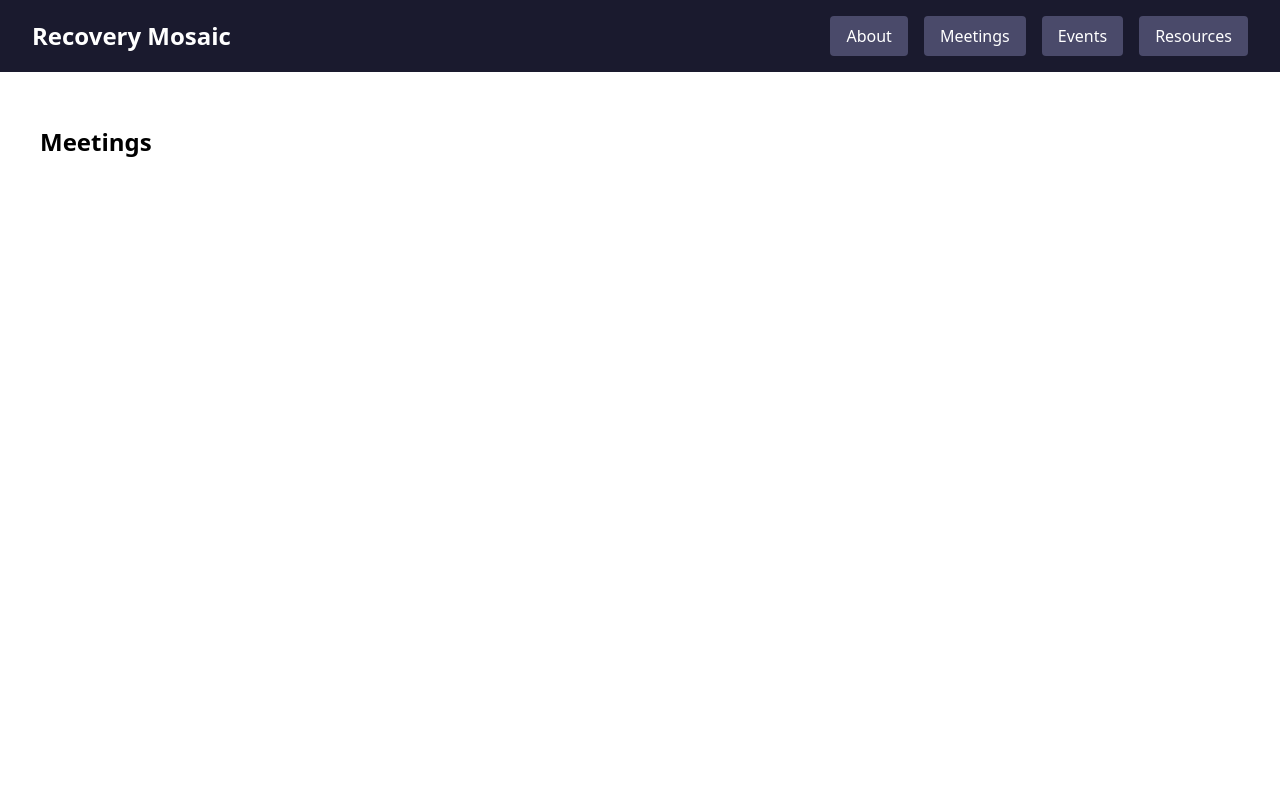
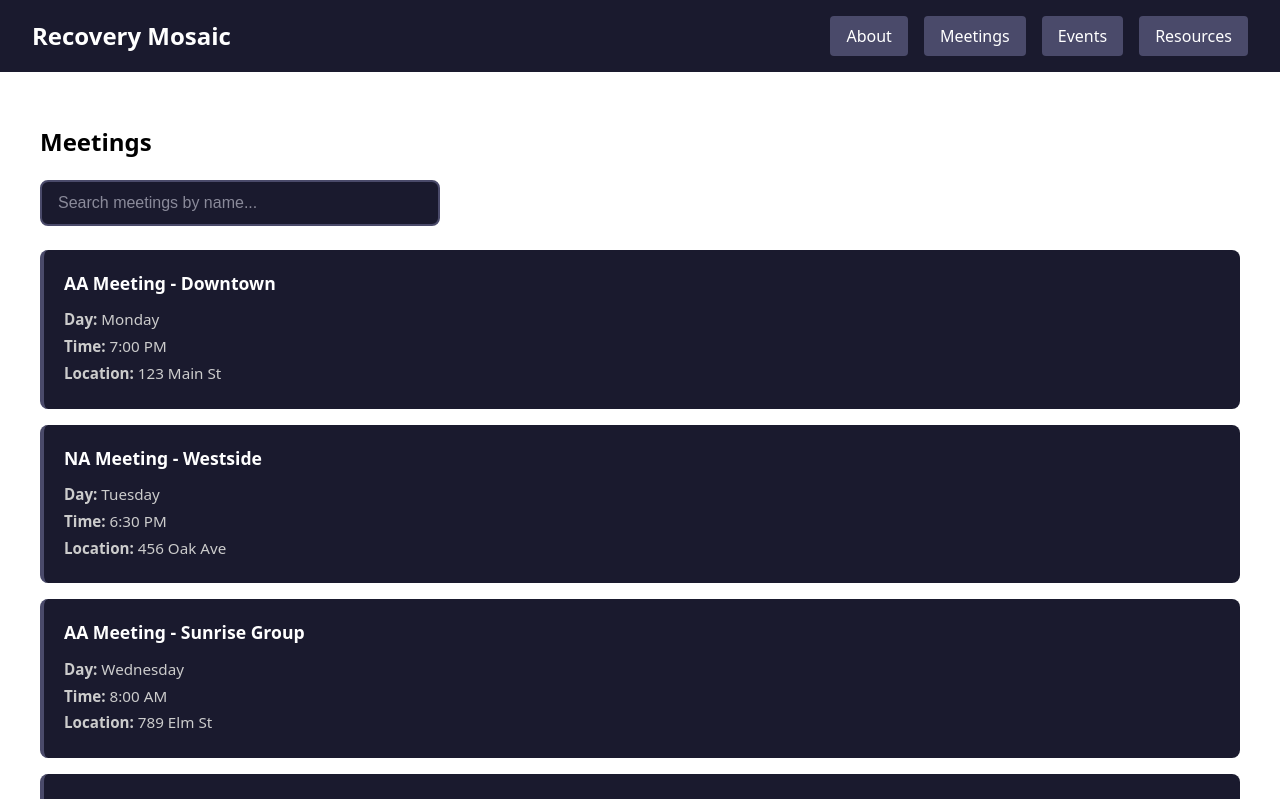
Before and after one commit to marthbear/Recovery-Mosaic, a React (Vite) app: page /meetings in a window 1280 px wide. Shown: the top 799 px of the page. Built offline with nearby package versions, Linux system fonts and the light colour scheme.

Commit message:
added search bar on meetings tab

```diff
--- /dev/null
+++ b/src/pages/Meetings.css
@@ -0,0 +1,53 @@
+.search-container {
+  margin-bottom: 1.5rem;
+}
+
+.search-input {
+  width: 100%;
+  max-width: 400px;
+  padding: 0.75rem 1rem;
+  font-size: 1rem;
+  border: 2px solid #4a4a6a;
+  border-radius: 8px;
+  background-color: #1a1a2e;
+  color: #ffffff;
+  outline: none;
+  transition: border-color 0.2s;
+}
+
+.search-input::placeholder {
+  color: #8a8a9a;
+}
+
+.search-input:focus {
+  border-color: #6a6a8a;
+}
+
+.meetings-list {
+  display: grid;
+  gap: 1rem;
+}
+
+.meeting-card {
+  background-color: #1a1a2e;
+  border-radius: 8px;
+  padding: 1.25rem;
+  border-left: 4px solid #4a4a6a;
+}
+
+.meeting-name {
+  margin: 0 0 0.75rem 0;
+  color: #ffffff;
+  font-size: 1.1rem;
+}
+
+.meeting-detail {
+  margin: 0.25rem 0;
+  color: #cccccc;
+  font-size: 0.95rem;
+}
+
+.no-results {
+  color: #8a8a9a;
+  font-style: italic;
+}
--- a/src/pages/Meetings.jsx
+++ b/src/pages/Meetings.jsx
@@ -1,7 +1,50 @@
+import { useState } from 'react'
+import './Meetings.css'
+
+// Placeholder data - replace with actual Excel data later
+const meetingsData = [
+  { id: 1, name: 'AA Meeting - Downtown', day: 'Monday', time: '7:00 PM', location: '123 Main St' },
+  { id: 2, name: 'NA Meeting - Westside', day: 'Tuesday', time: '6:30 PM', location: '456 Oak Ave' },
+  { id: 3, name: 'AA Meeting - Sunrise Group', day: 'Wednesday', time: '8:00 AM', location: '789 Elm St' },
+  { id: 4, name: 'Recovery Support Group', day: 'Thursday', time: '5:00 PM', location: '321 Pine Rd' },
+  { id: 5, name: 'NA Meeting - Evening Serenity', day: 'Friday', time: '7:30 PM', location: '654 Maple Dr' },
+]
+
 function Meetings() {
+  const [searchTerm, setSearchTerm] = useState('')
+
+  const filteredMeetings = meetingsData.filter(meeting =>
+    meeting.name.toLowerCase().includes(searchTerm.toLowerCase())
+  )
+
   return (
     <div className="page">
       <h2>Meetings</h2>
+
+      <div className="search-container">
+        <input
+          type="text"
+          placeholder="Search meetings by name..."
+          value={searchTerm}
+          onChange={(e) => setSearchTerm(e.target.value)}
+          className="search-input"
+        />
+      </div>
+
+      <div className="meetings-list">
+        {filteredMeetings.length > 0 ? (
+          filteredMeetings.map(meeting => (
+            <div key={meeting.id} className="meeting-card">
+              <h3 className="meeting-name">{meeting.name}</h3>
+              <p className="meeting-detail"><strong>Day:</strong> {meeting.day}</p>
+              <p className="meeting-detail"><strong>Time:</strong> {meeting.time}</p>
+              <p className="meeting-detail"><strong>Location:</strong> {meeting.location}</p>
+            </div>
+          ))
+        ) : (
+          <p className="no-results">No meetings found matching "{searchTerm}"</p>
+        )}
+      </div>
     </div>
   )
 }
```
